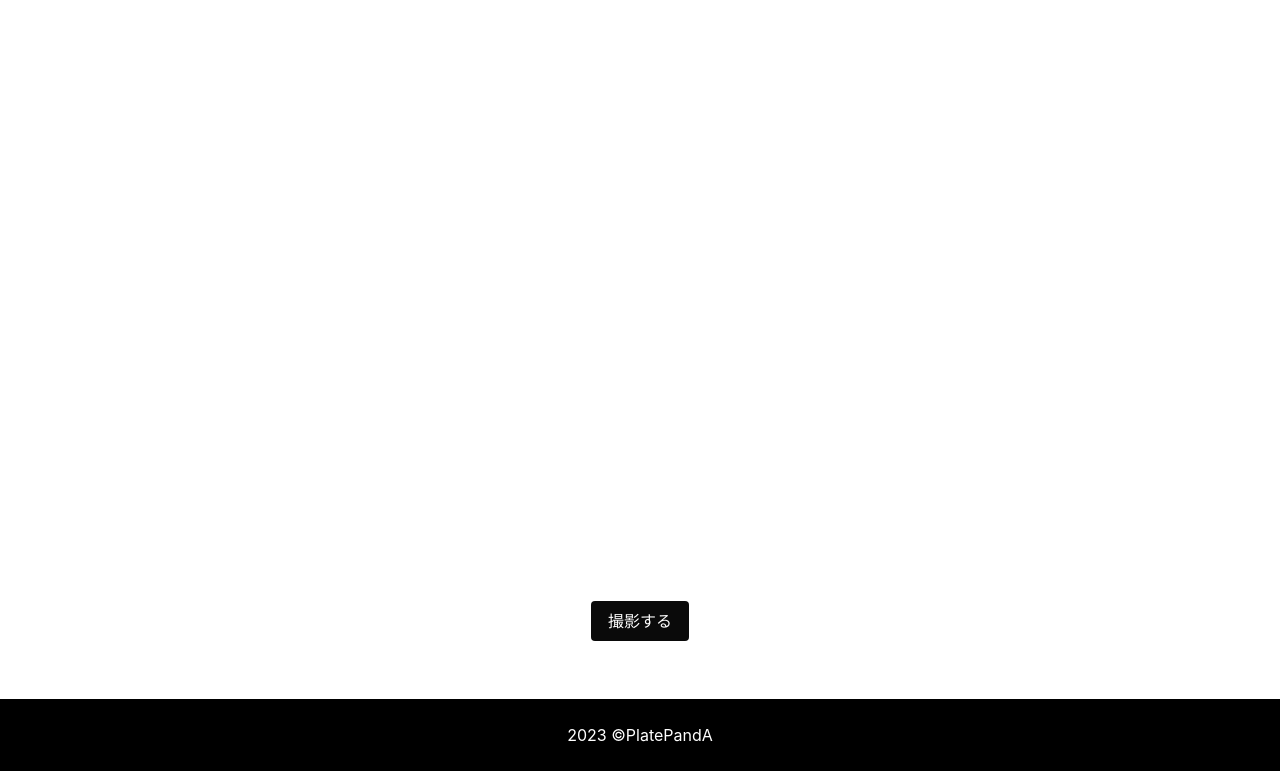
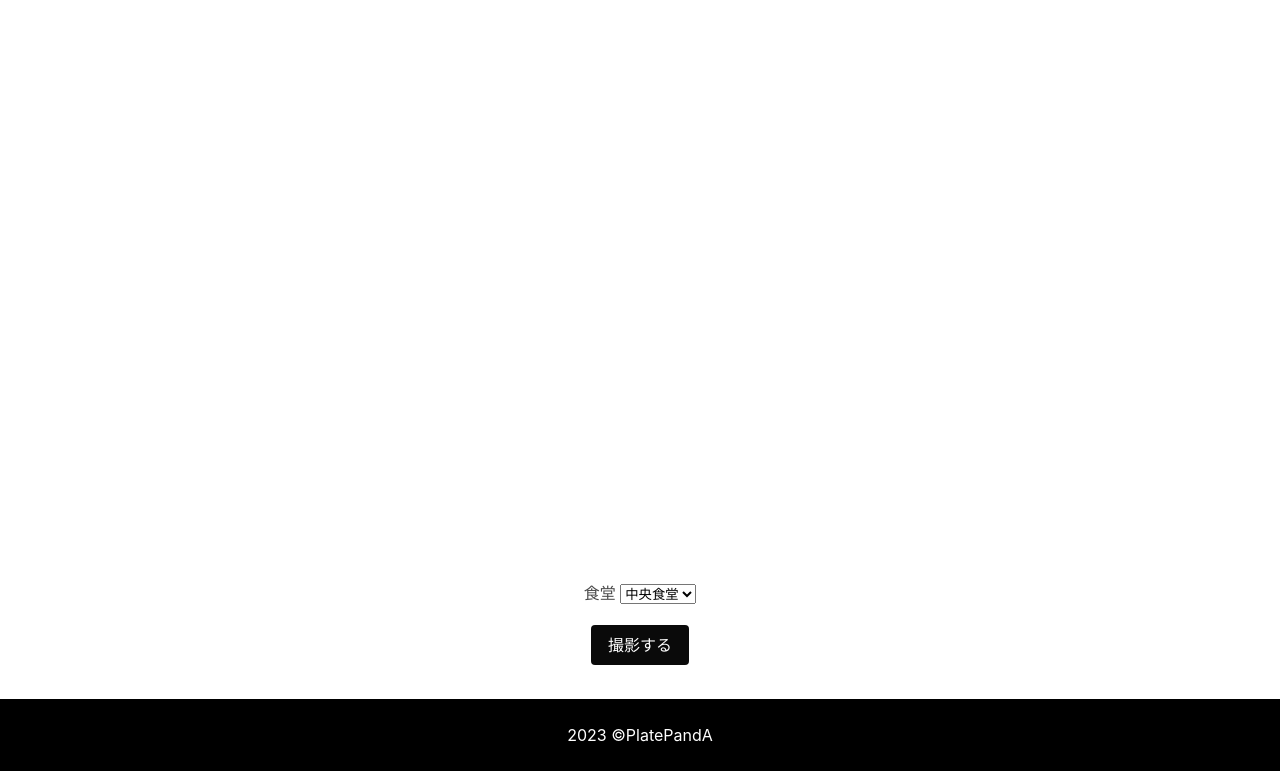
Before and after one commit to yu0ki/menu_recsys, a Django app: page /camera in a window 1280 px wide. Shown: the part 73-844 px from the top of the page. Run offline with Django 4.2, Linux system fonts and the light colour scheme; some libraries are stand-ins or nearby versions.

Commit message:
[add]食堂セレクタ

```diff
--- a/menu_recsys/templates/pages/camera.html
+++ b/menu_recsys/templates/pages/camera.html
@@ -13,16 +13,23 @@
             document.getElementById("video").height = window.innerHeight;
         </script>
 
+        <canvas id="canvas" style="display:none;"></canvas>
+
+        <form action="{% url 'lunch_photo' %}" method="post" enctype="multipart/form-data" id="capture_form" style="text-align: center;">
+            {% csrf_token %}
+            <input type="hidden" name="image" id="capture_image">
+            <label>食堂</label>
+                <select class="form-control" name="canteen_id">
+                    {% for canteen in canteens%}
+                        <option value="{{ canteen.1 }}">{{ canteen.0 }}</option>
+                    {% endfor %}
+                </select>
+        </form>
+
         <div class="has-text-centered" style="margin: 20px">
             <button id="capture" class="button is-black">撮影する</button>
         </div>
     </div>
-    <canvas id="canvas" style="display:none;"></canvas>
-
-    <form action="{% url 'lunch_photo' %}" method="post" enctype="multipart/form-data" id="capture_form">
-        {% csrf_token %}
-        <input type="hidden" name="image" id="capture_image">
-    </form>
 
     <script>
         // 外カメラから映像を取得
--- a/menu_recsys/views.py
+++ b/menu_recsys/views.py
@@ -237,21 +237,34 @@ def allergen(request, user_account):
 def dame(request):
     return render(request, "pages/dame.html")
 
+
 # カメラページ
 # ストリーミング画像・映像を表示するview
 def camera(request):
-    return render(request, 'pages/camera.html', {})
+    canteens = [
+        ["中央食堂", 650111],
+        ["北部食堂", 650113],
+        ["吉田食堂", 650112],
+        ["ルネ", 650118]
+    ]
+    return render(request, 'pages/camera.html', {"canteens": canteens})
 
 
 # 撮った写真を表示
 def lunch_photo(request):
     # Base64エンコードされた画像データ取得
     base64_image = request.POST.get('image')
+    canteen_id = request.POST.get('canteen_id')
 
     # データベースからメニュー情報取得
     # TODO: searchページと連携して食堂を絞り込む
     # Menu database から image_urlとdish_nameを取得してdict型に変換
-    menus = list(Menu.objects.all().values("image_url", "dish_name", "id"))
+    print(canteen_id)
+    if canteen_id:
+        menus = (list(Menu.objects.filter(canteen_id=canteen_id)
+                      .values("image_url", "dish_name", "id")))
+    else:
+        menus = list(Menu.objects.all().values("image_url", "dish_name", "id"))
 
     # 画像処理
     detected_dish_info = object_detect(base64_image, menus)
```
Also changed, not shown: menu_recsys/models.py (+0 -20 lines).
